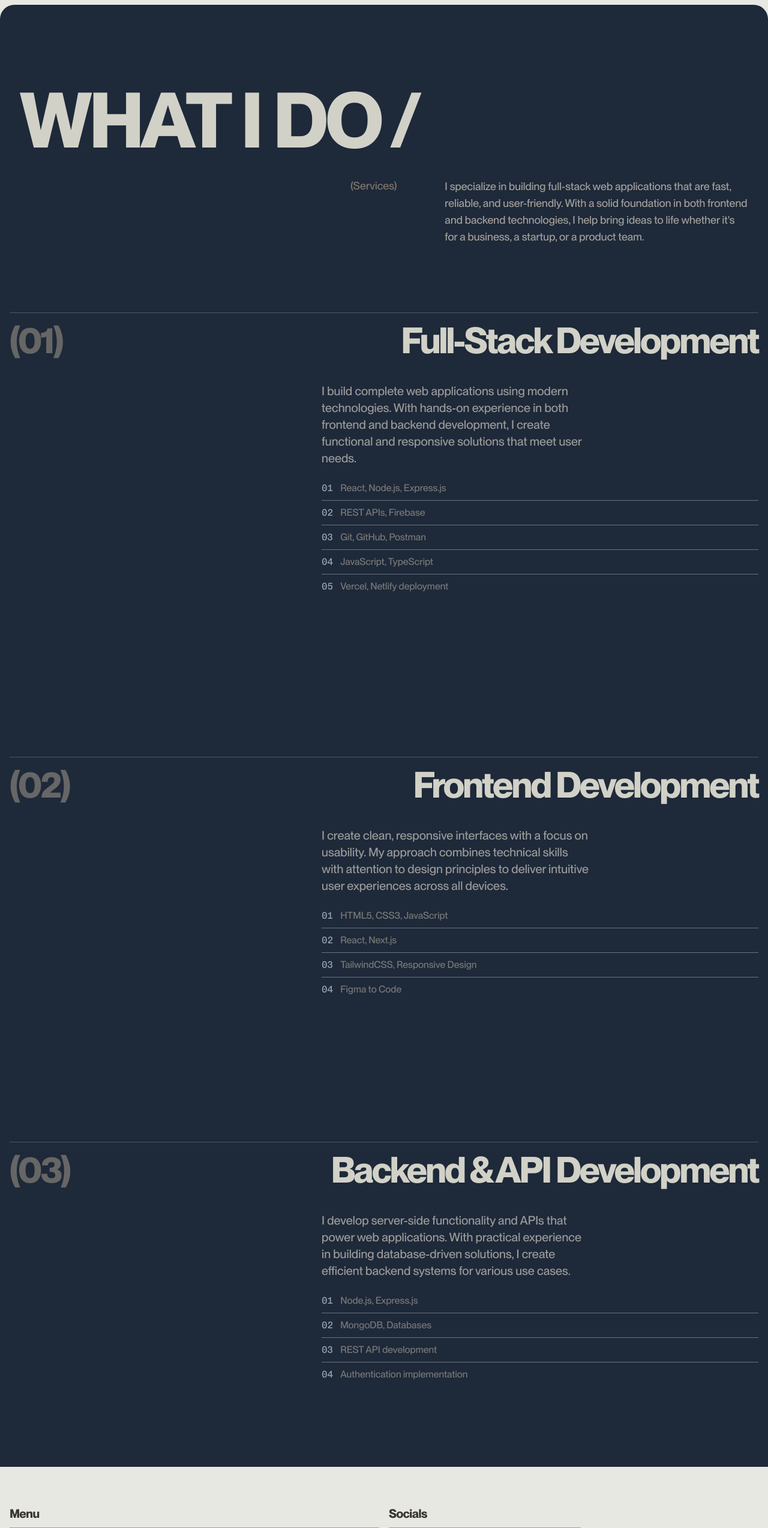
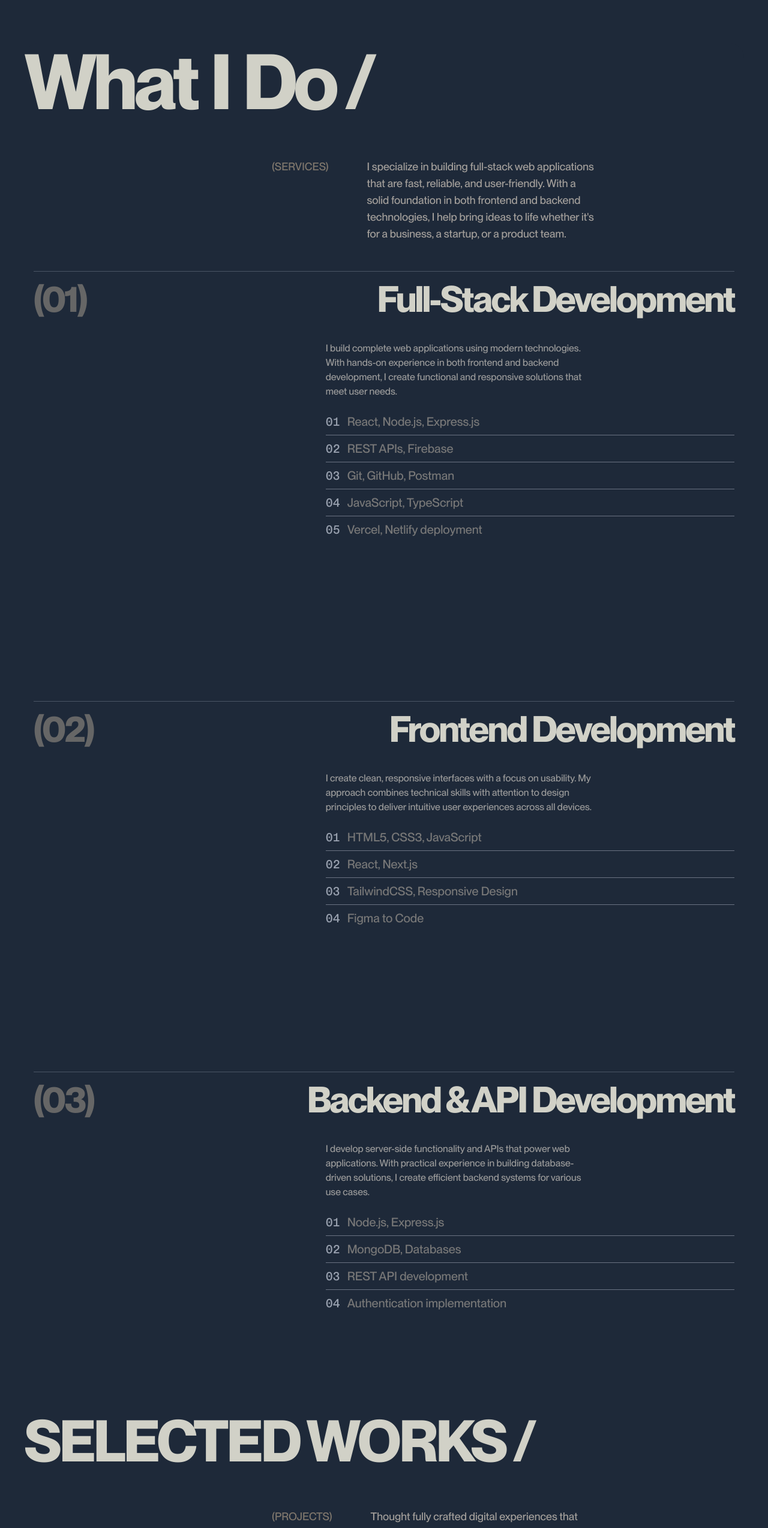
Before and after one commit to arifprodev/portfolio, a Next.js app: page / in a window 1280 px wide. Shown: the part 900-3448 px from the top of the page at 60% size. Built offline with nearby package versions, Linux system fonts and the light colour scheme; a web font is replaced by a local one.

Commit message:
Refactor Services and Works components for improved layout and styling; add Works component for showcasing projects

```diff
--- a/src/app/page.tsx
+++ b/src/app/page.tsx
@@ -1,9 +1,13 @@
+'use client';
 import Services from '@/components/Services';
+import Works from '@/components/Works';
 export default function Home() {
   return (
-    <div className="py-12">
+    <div className="px-4 md:px-6 lg:px-8 xl:px-10 2xl:px-12 py-16 md:py-20 lg:py-24 xl:py-28 2xl:py-32 rounded-3xl bg-gray-800 text-white space-y-12 md:space-y-16 lg:space-y-20 xl:space-y-24 2xl:space-y-28">
       {/* <Service /> */}
       <Services />
+      {/* <Works /> */}
+      <Works />
     </div>
   );
 }
--- a/src/components/Services.jsx
+++ b/src/components/Services.jsx
@@ -6,55 +6,56 @@ const Services = () => {
     <div id="services">
       {/* Services Section */}
       <div className="relative z-20 min-h-screen w-full overflow-x-clip">
-        <div className="py-16 rounded-t-3xl bg-gray-800 text-white">
+        <div className="rounded-t-3xl bg-gray-800 text-white">
           {/* Header Section */}
-          <div className="px-4 md:px-6 lg:px-8 py-12 md:py-14 lg:py-16">
-            <motion.div className="md:grid grid-cols-12 justify-between">
-              <div className="w-full md:col-span-6 lg:col-span-7">
+          <div>
             <motion.h2
-                  className="text-[60px] md:text-[68px] lg:text-8xl xl:text-9xl text-wrap font-semibold mb-5 md:mb-6 lg:mb-8 uppercase -tracking-wider w-full text-[#d1d1c7]"
+              className="text-[60px] md:text-7xl lg:text-8xl xl:text-9xl text-wrap font-semibold mb-4 md:mb-8 lg:mb-12 xl:mb-16 -tracking-wider w-full text-[#d1d1c7]"
               initial={{ opacity: 0, y: 50 }}
               whileInView={{ opacity: 1, y: 0 }}
               transition={{ duration: 0.8, delay: 0.2 }}
             >
               What <span className="px-1">I</span> Do /
             </motion.h2>
+            <div className="grid grid-cols-1 md:grid-cols-3 gap-6 lg:gap-8 xl:gap-10">
+              <div className="col-span-1"></div>
+              <div className="flex flex-col md:flex-row gap-2 md:gap-12 lg:gap-14 xl:gap-16 col-span-2">
                 <motion.h3
-                  className="md:text-end -mr-5 md:mr-8 xl:mr-20 font-medium text-lg text-[#7e766c]"
+                  className="font-medium text-lg text-[#7e766c]"
                   initial={{ opacity: 0 }}
                   whileInView={{ opacity: 1 }}
                   transition={{ duration: 0.6, delay: 0.4 }}
                 >
-                  (Services)
+                  (SERVICES)
                 </motion.h3>
-              </div>
                 <motion.div
-                className="w-full md:col-span-6 lg:col-span-5 md:flex justify-end items-end md:h-[273px] text-[#a29e9a] text-lg font-medium mt-2 md:mt-0"
+                  className="text-wrap text-[#a29e9a] max-w-sm text-lg font-medium"
                   initial={{ opacity: 0, y: 30 }}
                   whileInView={{ opacity: 1, y: 0 }}
                   transition={{ duration: 0.8, delay: 0.6 }}
                 >
                   <p>
-                  I specialize in building full-stack web applications that are
-                  fast, reliable, and user-friendly. With a solid foundation in
-                  both frontend and backend technologies, I help bring ideas to
-                  life whether it's for a business, a startup, or a product
-                  team.
+                    I specialize in building full-stack web applications that
+                    are fast, reliable, and user-friendly. With a solid
+                    foundation in both frontend and backend technologies, I help
+                    bring ideas to life whether it's for a business, a startup,
+                    or a product team.
                   </p>
                 </motion.div>
-            </motion.div>
+              </div>
+            </div>
           </div>
 
           {/* Service Lists */}
           <div className="container mx-auto px-4 pt-8 lg:pt-12">
             <div className="flex flex-col gap-16 bg-gray-800">
               {/* Service 1 */}
-              <div className="sticky border-t border-gray-600 bg-gray-800 mb-[175px] top-[20px] md:mb-[180px] md:top-[30px] lg:mb-[242px] lg:top-[25px] xl:mb-[200px] xl:top-[50px] left-0 right-0">
+              <div className="sticky border-t border-gray-600 bg-gray-800 mb-[135px] top-[20px] md:mb-[222px] md:top-[30px] lg:mb-[200px] lg:top-[25px] xl:mb-[200px] xl:top-[50px] left-0 right-0">
                 <motion.div
                   initial={{ opacity: 0, x: -50 }}
                   whileInView={{ opacity: 1, x: 0 }}
                   transition={{ duration: 0.8, delay: 0.1 }}
-                  className="md:grid grid-cols-12 flex md:items-center gap-6 mt-2 md:mt-0 text-4xl md:text-5xl lg:text-6xl font-bold"
+                  className="md:grid grid-cols-12 flex items-center gap-6 mt-2 md:mt-0 text-3xl md:text-5xl lg:text-6xl font-bold"
                 >
                   <motion.span
                     className=" text-[#666] -tracking-wider md:col-span-2"
@@ -75,7 +76,7 @@ const Services = () => {
                   initial={{ opacity: 0 }}
                   whileInView={{ opacity: 1 }}
                   transition={{ duration: 1, delay: 0.3 }}
-                  className="md:grid grid-cols-12 min-h-40 md:pt-2"
+                  className="md:grid grid-cols-12 min-h-40 pt-4 md:pt-2"
                 >
                   <motion.div
                     initial={{ opacity: 0, y: 50 }}
@@ -83,30 +84,30 @@ const Services = () => {
                     transition={{ duration: 0.8, delay: 0.4 }}
                     className="md:col-span-7 md:col-start-6 md:flex w-full flex-col gap-4 xl:pt-4 text-lg xl:text-xl"
                   >
-                    <p className="text-[#999] max-w-md font-normal xl:font-medium">
+                    <p className="text-[#999] max-w-md text-sm md:text-base md:font-normal xl:font-medium">
                       I build complete web applications using modern
                       technologies. With hands-on experience in both frontend
                       and backend development, I create functional and
                       responsive solutions that meet user needs.
                     </p>
-                    <div className="flex flex-col divide-y divide-gray-500">
-                      <p className="flex items-center gap-3 py-2 font-medium text-sm xl:text-base text-[#777]">
+                    <div className="flex flex-col divide-y divide-gray-500 font-medium text-lg xl:text-xl text-[#777]">
+                      <p className="flex gap-3 py-2">
                         <span className="font-mono text-gray-400">01</span>
                         React, Node.js, Express.js
                       </p>
-                      <p className="flex items-center gap-3 py-2 font-medium text-sm xl:text-base text-[#777]">
+                      <p className="flex gap-3 py-2">
                         <span className="font-mono text-gray-400">02</span>
                         REST APIs, Firebase
                       </p>
-                      <p className="flex items-center gap-3 py-2 font-medium text-sm xl:text-base text-[#777]">
+                      <p className="flex gap-3 py-2">
                         <span className="font-mono text-gray-400">03</span>
                         Git, GitHub, Postman
                       </p>
-                      <p className="flex items-center gap-3 py-2 font-medium text-sm xl:text-base text-[#777]">
+                      <p className="flex gap-3 py-2">
                         <span className="font-mono text-gray-400">04</span>
                         JavaScript, TypeScript
                       </p>
-                      <p className="flex items-center gap-3 py-2 font-medium text-sm xl:text-base text-[#777]">
+                      <p className="flex gap-3 py-2">
                         <span className="font-mono text-gray-400">05</span>
                         Vercel, Netlify deployment
                       </p>
@@ -116,13 +117,13 @@ const Services = () => {
               </div>
 
               {/* Service 2 */}
-              <div className="sticky border-t border-gray-600 bg-gray-800 mb-[145px] top-[115px] md:mb-[130px] md:top-[120px] lg:mb-[180px] lg:top-[125px] xl:mb-[170px] xl:top-[150px] left-0 right-0">
+              <div className="sticky border-t border-gray-600 bg-gray-800 mb-[90px] top-[110px] md:mb-[185px] md:top-[112px] lg:mb-[150px] lg:top-[120px] xl:mb-[170px] xl:top-[149px] left-0 right-0">
                 <motion.div
                   initial={{ opacity: 0, x: -50 }}
                   whileInView={{ opacity: 1, x: 0 }}
                   transition={{ duration: 0.8, delay: 0.1 }}
-                  className="md:grid grid-cols-12 flex md:items-center gap-6 mt-2 md:mt-0
-text-4xl md:text-5xl lg:text-6xl font-bold "
+                  className="md:grid grid-cols-12 flex items-center gap-6 mt-2 md:mt-0
+text-3xl md:text-5xl lg:text-6xl font-bold "
                 >
                   <motion.span
                     className="text-[#666] -tracking-wider md:col-span-2"
@@ -143,7 +144,7 @@ text-4xl md:text-5xl lg:text-6xl font-bold "
                   initial={{ opacity: 0 }}
                   whileInView={{ opacity: 1 }}
                   transition={{ duration: 1, delay: 0.3 }}
-                  className="md:grid grid-cols-12 min-h-40 md:pt-2"
+                  className="md:grid grid-cols-12 min-h-40 pt-4 md:pt-2"
                 >
                   <motion.div
                     initial={{ opacity: 0, y: 50 }}
@@ -151,26 +152,26 @@ text-4xl md:text-5xl lg:text-6xl font-bold "
                     transition={{ duration: 0.8, delay: 0.4 }}
                     className="md:col-span-7 md:col-start-6 md:flex w-full flex-col gap-4 xl:pt-4 text-lg xl:text-xl"
                   >
-                    <p className="text-[#999] max-w-md font-normal xl:font-medium">
+                    <p className="text-[#999] max-w-md text-sm md:text-base md:font-normal xl:font-medium">
                       I create clean, responsive interfaces with a focus on
                       usability. My approach combines technical skills with
                       attention to design principles to deliver intuitive user
                       experiences across all devices.
                     </p>
-                    <div className="flex flex-col divide-y divide-gray-500">
-                      <p className="flex items-center gap-3 py-2 font-medium text-sm xl:text-base text-[#777]">
+                    <div className="flex flex-col divide-y divide-gray-500 font-medium text-lg xl:text-xl text-[#777]">
+                      <p className="flex gap-3 py-2">
                         <span className="font-mono text-gray-400">01</span>
                         HTML5, CSS3, JavaScript
                       </p>
-                      <p className="flex items-center gap-3 py-2 font-medium text-sm xl:text-base text-[#777]">
+                      <p className="flex gap-3 py-2">
                         <span className="font-mono text-gray-400">02</span>
                         React, Next.js
                       </p>
-                      <p className="flex items-center gap-3 py-2 font-medium text-sm xl:text-base text-[#777]">
+                      <p className="flex gap-3 py-2">
                         <span className="font-mono text-gray-400">03</span>
                         TailwindCSS, Responsive Design
                       </p>
-                      <p className="flex items-center gap-3 py-2 font-medium text-sm xl:text-base text-[#777]">
+                      <p className="flex gap-3 py-2">
                         <span className="font-mono text-gray-400">04</span>
                         Figma to Code
                       </p>
@@ -180,13 +181,13 @@ text-4xl md:text-5xl lg:text-6xl font-bold "
               </div>
 
               {/* Service 3 */}
-              <div className="sticky border-t border-gray-600 bg-gray-800 mb-[50px] top-[150px] md:mb-[40px] md:top-[120px] lg:mb-[80px] lg:top-[200px] xl:mb-[70px] xl:top-[170px] left-0 right-0">
+              <div className="sticky border-t border-gray-600 bg-gray-800 top-[150px] md:top-[120px] lg:top-[200px] xl:top-[170px] left-0 right-0">
                 <motion.div
                   initial={{ opacity: 0, x: -50 }}
                   whileInView={{ opacity: 1, x: 0 }}
                   transition={{ duration: 0.8, delay: 0.1 }}
-                  className="md:grid grid-cols-12 flex md:items-center gap-6 mt-2 md:mt-0
-text-4xl md:text-5xl lg:text-6xl font-bold "
+                  className="md:grid grid-cols-12 flex items-center gap-6 mt-2 md:mt-0
+text-3xl md:text-5xl lg:text-6xl font-bold "
                 >
                   <motion.span
                     className="text-[#666] -tracking-wider md:col-span-2"
@@ -207,7 +208,7 @@ text-4xl md:text-5xl lg:text-6xl font-bold "
                   initial={{ opacity: 0 }}
                   whileInView={{ opacity: 1 }}
                   transition={{ duration: 1, delay: 0.3 }}
-                  className="md:grid grid-cols-12 min-h-40 md:pt-2"
+                  className="md:grid grid-cols-12 min-h-40 pt-4 md:pt-2"
                 >
                   <motion.div
                     initial={{ opacity: 0, y: 50 }}
@@ -215,26 +216,26 @@ text-4xl md:text-5xl lg:text-6xl font-bold "
                     transition={{ duration: 0.8, delay: 0.4 }}
                     className="md:col-span-7 md:col-start-6 md:flex w-full flex-col gap-4 xl:pt-4 text-lg xl:text-xl"
                   >
-                    <p className="text-[#999] max-w-md font-normal xl:font-medium">
+                    <p className="text-[#999] max-w-md text-sm md:text-base md:font-normal xl:font-medium">
                       I develop server-side functionality and APIs that power
                       web applications. With practical experience in building
                       database-driven solutions, I create efficient backend
                       systems for various use cases.
                     </p>
-                    <div className="flex flex-col divide-y divide-gray-500">
-                      <p className="flex items-center gap-3 py-2 font-medium text-sm xl:text-base text-[#777]">
+                    <div className="flex flex-col divide-y divide-gray-500 font-medium text-lg xl:text-xl text-[#777]">
+                      <p className="flex gap-3 py-2">
                         <span className="font-mono text-gray-400">01</span>
                         Node.js, Express.js
                       </p>
-                      <p className="flex items-center gap-3 py-2 font-medium text-sm xl:text-base text-[#777]">
+                      <p className="flex gap-3 py-2">
                         <span className="font-mono text-gray-400">02</span>
                         MongoDB, Databases
                       </p>
-                      <p className="flex items-center gap-3 py-2 font-medium text-sm xl:text-base text-[#777]">
+                      <p className="flex gap-3 py-2">
                         <span className="font-mono text-gray-400">03</span>
                         REST API development
                       </p>
-                      <p className="flex items-center gap-3 py-2 font-medium text-sm xl:text-base text-[#777]">
+                      <p className="flex gap-3 py-2">
                         <span className="font-mono text-gray-400">04</span>
                         Authentication implementation
                       </p>
--- /dev/null
+++ b/src/components/Works.tsx
@@ -0,0 +1,44 @@
+import { motion } from "motion/react"
+const Works = () => {
+    return (
+        <div>
+            {/* Header Section */}
+            <div className="py-12 md:py-14 lg:py-16">
+                <motion.h2
+                    className="text-[60px] md:text-[68px] lg:text-6xl xl:text-8xl text-wrap font-semibold mb-4 md:mb-8 lg:mb-12 xl:mb-16 -tracking-wider w-full text-[#d1d1c7]"
+                    initial={{ opacity: 0, y: 50 }}
+                    whileInView={{ opacity: 1, y: 0 }}
+                    transition={{ duration: 0.8, delay: 0.2 }}
+                >
+                    SELECTED WORKS /
+                </motion.h2>
+                <div className="grid grid-cols-1 md:grid-cols-3 gap-6 lg:gap-8 xl:gap-10">
+                    <div className="col-span-1"></div>
+                    <div className="flex flex-col md:flex-row gap-2 md:gap-12 lg:gap-14 xl:gap-16 col-span-2">
+                        <motion.h3
+                            className="font-medium text-lg text-[#7e766c]"
+                            initial={{ opacity: 0 }}
+                            whileInView={{ opacity: 1 }}
+                            transition={{ duration: 0.6, delay: 0.4 }}
+                        >
+                            (PROJECTS)
+                        </motion.h3>
+                        <motion.div
+                            className="text-wrap text-[#a29e9a] max-w-sm text-lg font-medium"
+                            initial={{ opacity: 0, y: 30 }}
+                            whileInView={{ opacity: 1, y: 0 }}
+                            transition={{ duration: 0.8, delay: 0.6 }}
+                        >
+                            <p>
+                                Thought fully crafted digital experiences that blend utility and aesthetics into something functional, memorable, and refined.
+                            </p>
+                        </motion.div>
+                    </div>
+                </div>
+            </div>
+
+        </div>
+    );
+};
+
+export default Works;
```
Lines whose indentation alone changed are shown as unchanged.
